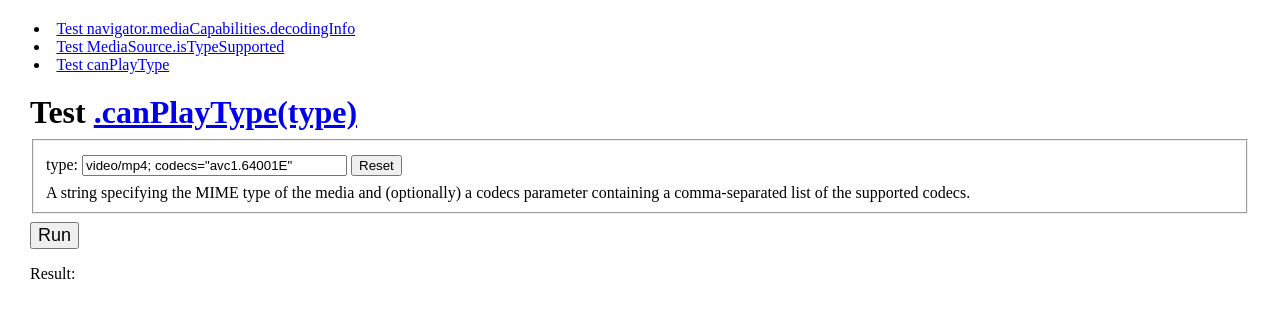
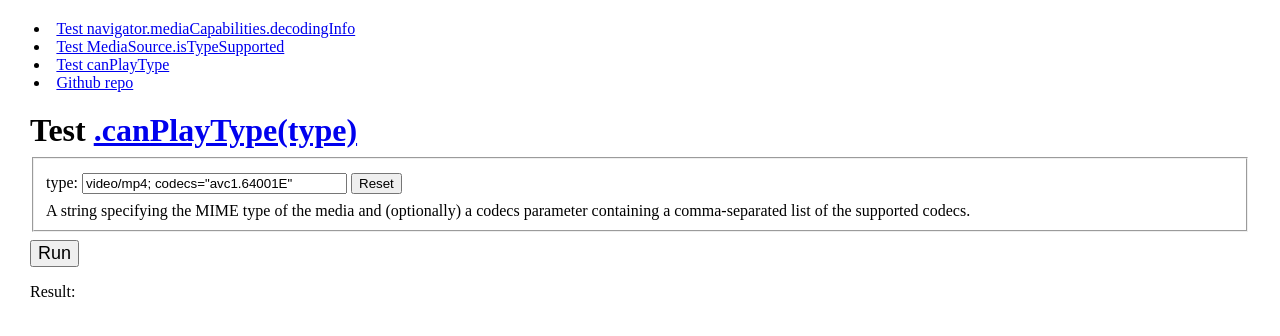
Before and after one commit to vvideo/decoding-info, a plain HTML site: page can-play-type.html in a window 1280 px wide. Drawn offline with Linux system fonts and the light colour scheme.

Commit message:
Update links

```diff
--- a/can-play-type.html
+++ b/can-play-type.html
@@ -11,6 +11,7 @@
             <li><a href="./decoding-info.html">Test navigator.mediaCapabilities.decodingInfo</a></li>
             <li><a href="./is-type-supported.html">Test MediaSource.isTypeSupported</a></li>
             <li><a href="./can-play-type.html">Test canPlayType</a></li>
+            <li><a href="https://github.com/vvideo/decoding-info">Github repo</a></li>
         </ul>
 
         <h1>Test <a target="_blank" href="https://developer.mozilla.org/en-US/docs/Web/API/HTMLMediaElement/canPlayType">.canPlayType(type)</a></h1>
```
Also changed, not shown: decoding-info.html (+1 -0 lines), is-type-supported.html (+1 -0 lines).
